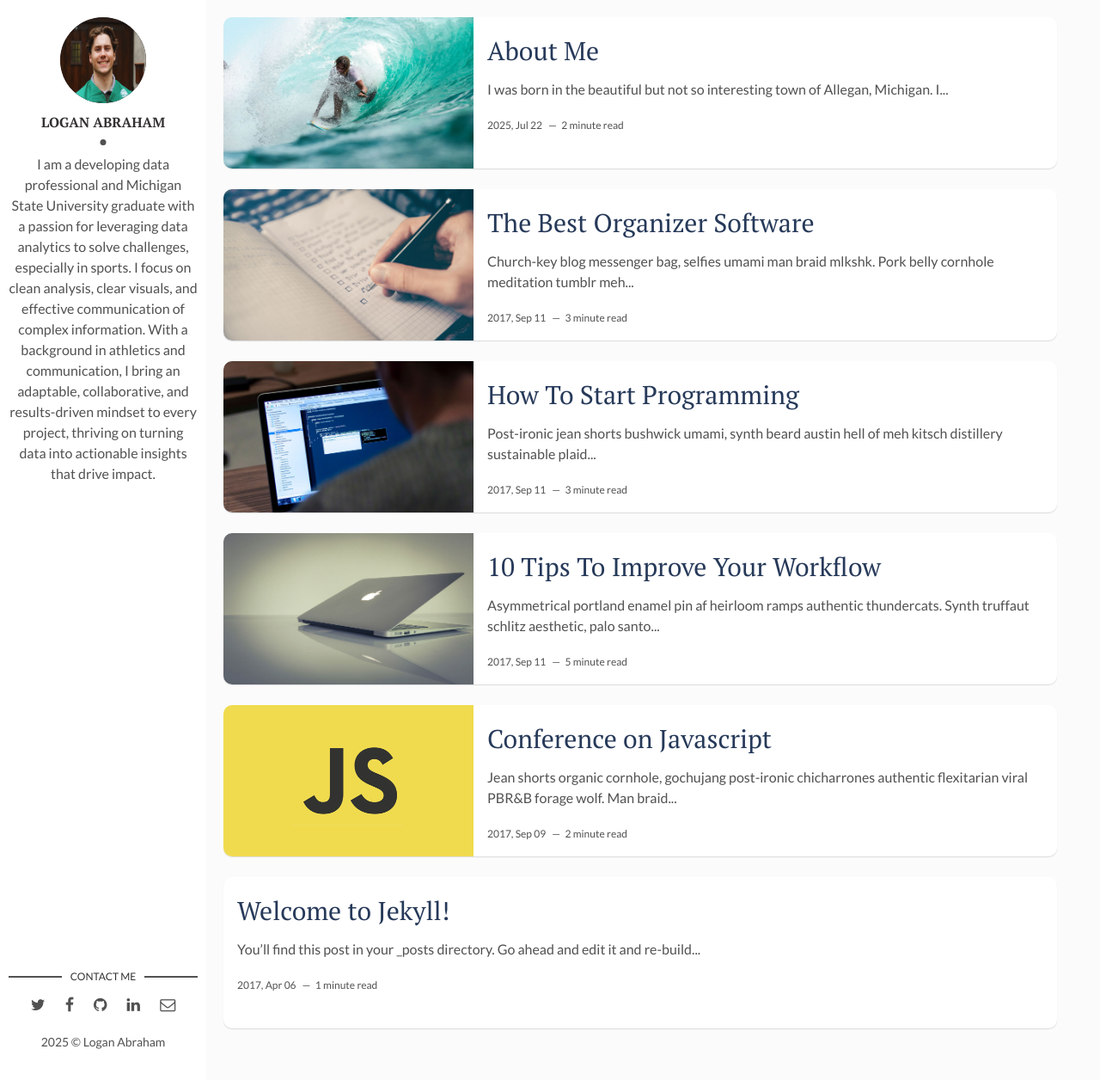
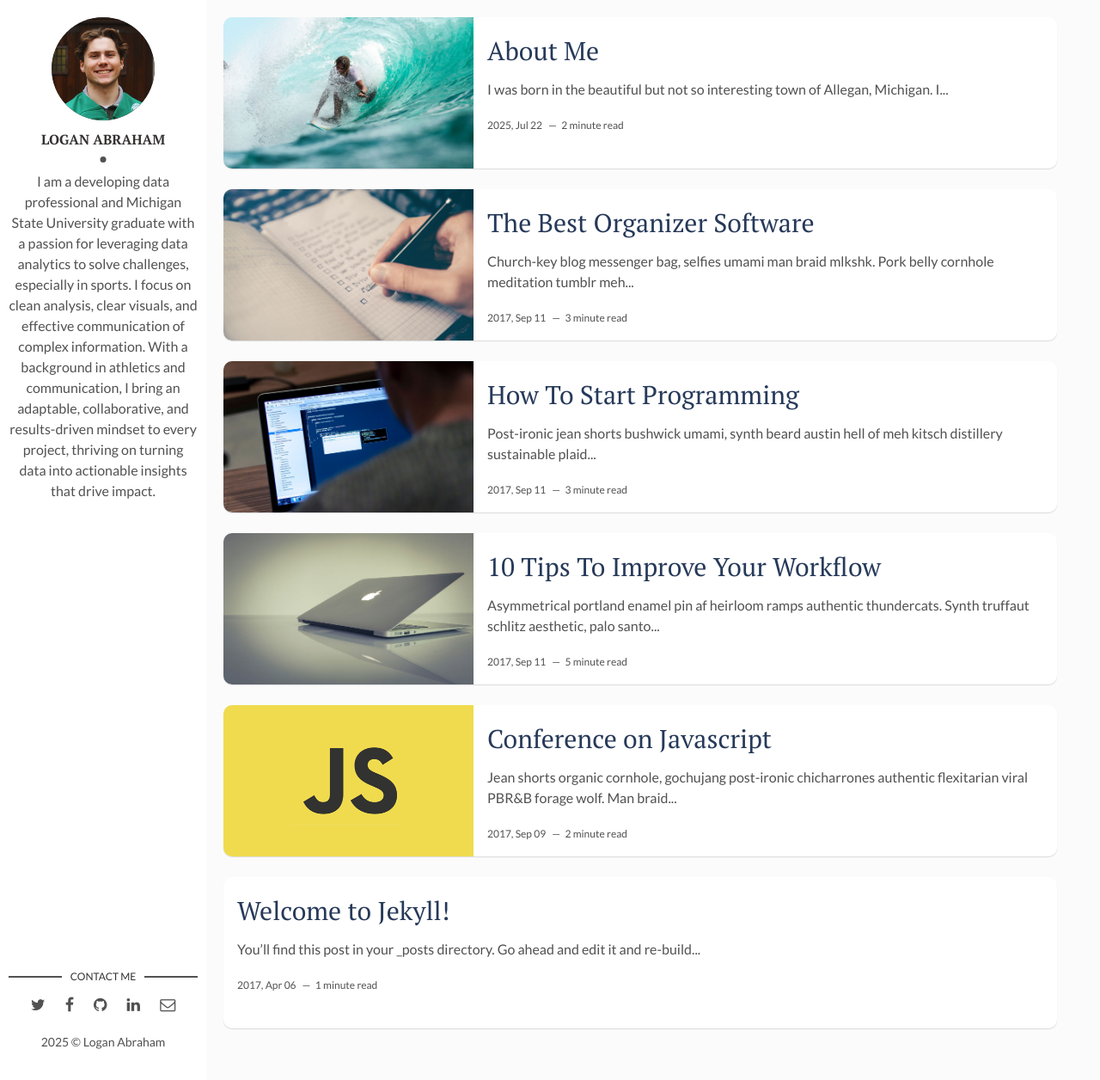
Before and after one commit to abe-mi/abe-mi.github.io, a Jekyll site: the page built from index.html, in a window 1280 px wide and 1256 px high. Shown: the whole window at 86% size. Built offline with Jekyll 4.4.1, drawn with Linux system fonts in a browser that asks for light colours; the list of posts is cut into pages by our own code.

Commit message:
Fitting profile Pic

```diff
--- a/assets/css/main.css
+++ b/assets/css/main.css
@@ -942,11 +942,10 @@ table tfoot td {
 }
 
 .about .cover-author-image {
-  width: 100px;
-  height: 100px;
+  width: 120px;      /* set your preferred size */
+  height: 120px;
   margin: 0 auto 10px;
-  -webkit-border-radius: 100%;
-          border-radius: 100%;
+  border-radius: 100%;
   overflow: hidden;
   background-color: #333030;
 }
@@ -954,18 +953,11 @@ table tfoot td {
 .about img {
   width: 100%;
   height: 100%;
-  -webkit-border-radius: 50%;
-          border-radius: 50%;
-  -webkit-transition: -webkit-transform 0.35s;
-  transition: -webkit-transform 0.35s;
-  -o-transition: transform 0.35s;
+  object-fit: cover;  /* ensures the image covers the area without stretching */
+  border-radius: 50%;
   transition: transform 0.35s;
-  transition: transform 0.35s, -webkit-transform 0.35s;
-}
-
-.about img:hover {
-  -webkit-transform: scale3d(0.9, 0.9, 1);
-          transform: scale3d(0.9, 0.9, 1);
+  display: block;
+  margin: 0 auto;
 }
 
 .about .author-name {
```
Also changed, not shown: 1 other file.
